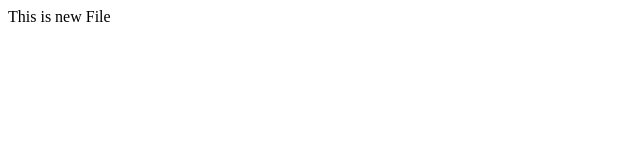
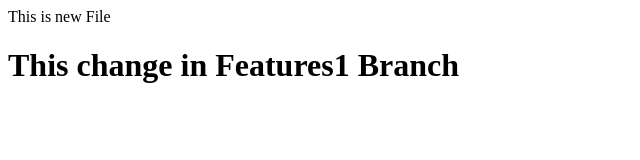
Before and after one commit to hariom075/localrepo, a plain HTML site: page index.html in a window 1280 px wide. Shown: the whole page, without its empty margins (0-640 px from the left). Drawn offline with Linux system fonts and the light colour scheme.

Commit message:
add line in index file

```diff
--- a/index.html
+++ b/index.html
@@ -1 +1,2 @@
 <p>This is new File</p>
+<h1>This change in Features1 Branch</h1>
```
